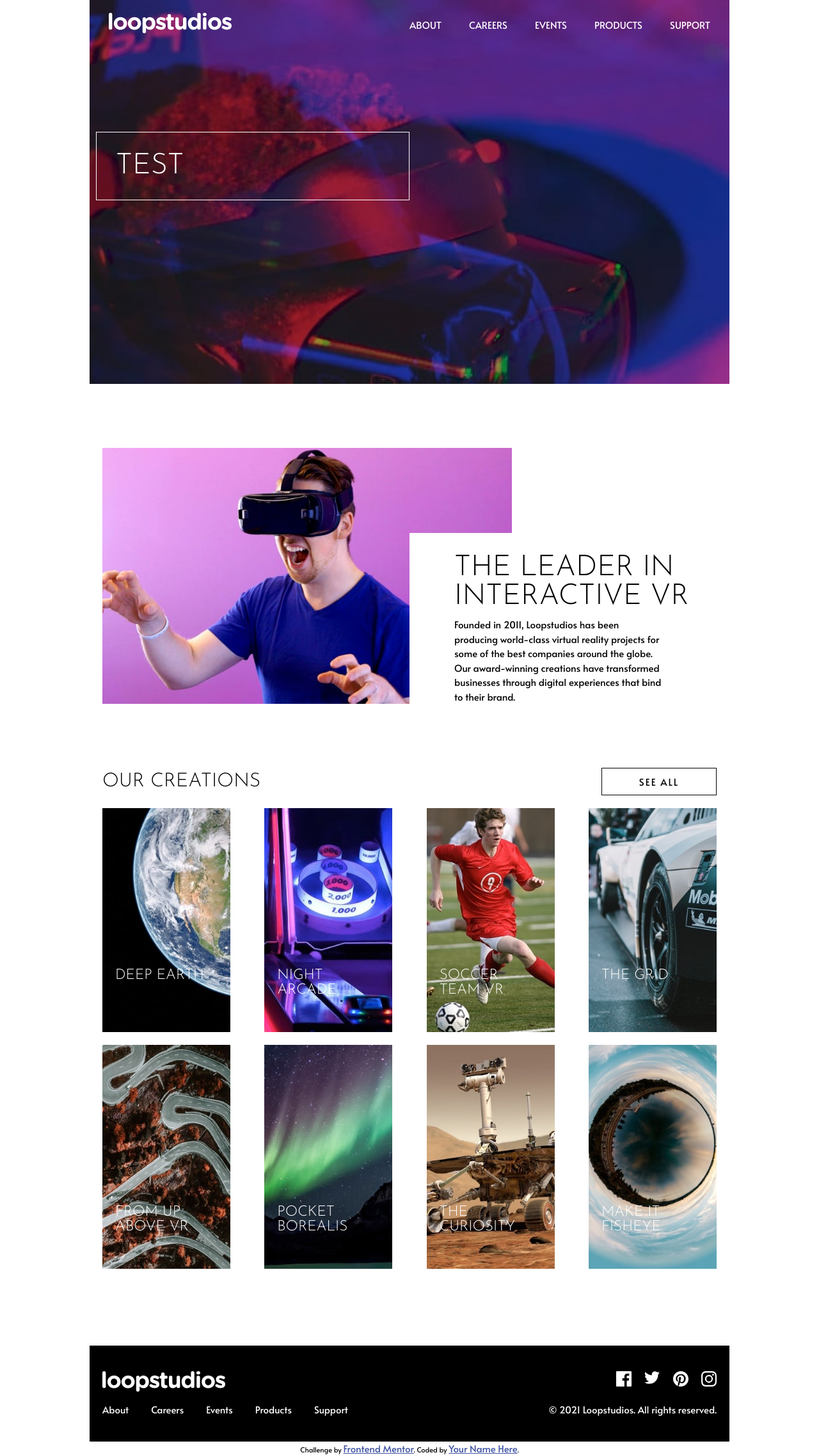
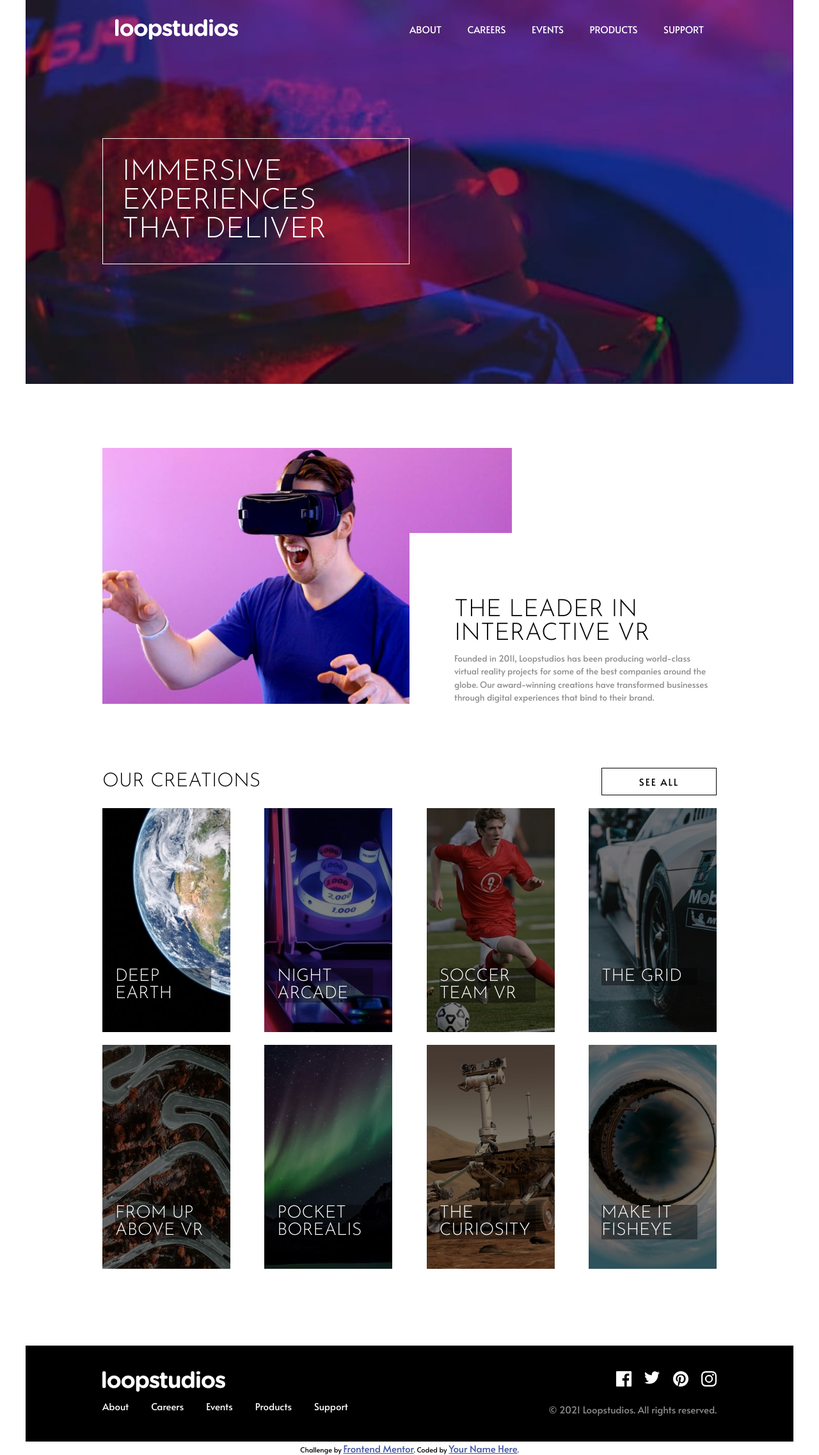
Before and after one commit to Pi-Gul/loopstudios-landing-page, a plain HTML site: page index.html in a window 1280 px wide. Shown: the whole page at 64% size. Drawn offline with Linux system fonts and the light colour scheme.

Commit message:
Add highlights; fix problems with the nav menu; apply stylistic corrections

```diff
--- a/css/style.css
+++ b/css/style.css
@@ -4,6 +4,8 @@
     box-sizing: border-box;
     font-size: 15px;
     --section-blank: 100px;
+    --Dark-Gray: hsl(0, 0%, 55%);
+    --Very-Dark-Gray: hsl(0, 0%, 41%);
     font-family: 'Alata', sans-serif;
 }
 body {
@@ -21,7 +23,7 @@ header {
     height: 600px;
     background-image: url('../images/mobile/image-hero.jpg');
     background-size: cover;
-    padding: 20px 10px;
+    padding: 30px 20px;
     margin-bottom: var(--section-blank);
     position: relative;
 }
@@ -31,12 +33,15 @@ header {
     align-items: center;
     margin-bottom: 150px;
 }
+.close-icon {
+    display: none;
+}
 .main-nav {
     display: none;
     position: absolute;
-    top: 50px;
+    top: 70px;
     left: 0px;
-    height: 500px;
+    height: 535px;
     background-color: black;
     width: 375px;
     padding-top: 50px;
@@ -90,8 +95,10 @@ header {
 .about-text p {
     text-align: center;
     line-height: 1.5;
-    width: 80%;
+    width: 85%;
     margin: 0 auto;
+    color: var(--Dark-Gray);
+    font-size: 1.08rem;
 }
 
 /* OUR CREATIONS */
@@ -118,6 +125,8 @@ header {
 }
 .creation-button:hover {
     cursor: pointer;
+    background-color: black;
+    color: white;
 }
 .creation-button.top {
     display: none;
@@ -151,6 +160,7 @@ header {
     background-image: url('../images/mobile/image-fisheye.jpg')
 }
 .creation-card {
+    position: relative;
     height: 120px;
     background-size: cover;
     padding-top: 50px;
@@ -163,10 +173,20 @@ header {
     cursor: pointer;
     filter: brightness(170%);
 }
+.backdrop-dim {
+    top: 0;
+    left: 0;
+    width: 100%;
+    height: 120px;
+    position: absolute;
+    background-color: hsla(0, 0%, 0%, 0.5);
+}
 .creation-card h2 {
     color: white;
-    width: 40%;
-    font-size: 1.5rem;
+    width: 45%;
+    font-size: 1.7rem;
+    backdrop-filter: brightness(60%);
+    position: absolute;
 }
 
 
@@ -198,6 +218,11 @@ footer {
 .footer-nav li {
     margin-bottom: 20px;
     list-style: none;
+    padding-bottom: 5px;
+}
+.footer-nav li:hover {
+    border-bottom: 1px solid white;
+    padding-bottom: 4px;
 }
 .footer-nav a {
     text-decoration: none;
@@ -215,8 +240,16 @@ footer {
     margin-right: auto;
     margin-bottom: 20px;
 }
+.footer-two .social a {
+    padding-bottom: 5px;
+}
+.footer-two .social a:hover {
+    border-bottom: 1px solid white;
+    padding-bottom: 4px;
+}
 .footer-two p {
     text-align: center;
+    color: var(--Dark-Gray);
 }
 
 /* ATTRIBUTION */
@@ -230,13 +263,19 @@ footer {
 
 @media only screen and (min-width: 1100px) {
     body {
-        width: 80%;
-        max-width: 1000px;
+        width: 100%;
+        max-width: 1200px;
+    }
+    header {
+        padding: 30px 10%;
     }
     .ribbon {
         padding: 0 20px;
     }
     .hamburger-icon {
+        display: none;
+    }
+    .close-icon {
         display: none;
     }
     .main-nav {
@@ -254,6 +293,11 @@ footer {
     }
     .main-nav li {
         margin-bottom: 0px;
+        padding-bottom: 5px;
+    }
+    .main-nav li:hover {
+        border-bottom: 1px solid white;
+        padding-bottom: 4px;
     }
     .banner {
         width: 50%;
@@ -264,6 +308,7 @@ footer {
     }
     .about-us {
         grid-template: 1fr 1fr 1fr / repeat(6, 1fr);
+        padding: 0 10%;
     }
     .about-img {
         height: 400px;
@@ -277,13 +322,17 @@ footer {
         padding-left: 70px;
     }
     .about-text h1 {
-        font-size: 3rem;
+        font-size: 2.5rem;
         text-align: left;
     }
     .about-text p {
-        font-size: 1rem;
+        font-size: 0.9rem;
         text-align: left;
         margin: 0;
+        width: 100%;
+    }
+    .our-creations {
+        padding: 0 10%;
     }
     .creation-button.top {
         display: block;
@@ -308,9 +357,13 @@ footer {
         height: 350px;
         padding-top: 250px;
     }
+    .backdrop-dim {
+        width: 100%;
+        height: 350px;
+    }
     .creation-card h2 {
-        font-size: 1.5rem;
-        width: 90%;
+        font-size: 1.8rem;
+        width: 75%;
     }
     .deep-earth {
         background-image: url('../images/desktop/image-deep-earth.jpg')
@@ -343,7 +396,7 @@ footer {
         flex-direction: row;
         justify-content: space-between;
         height: 150px;
-        padding: 40px 20px;
+        padding: 40px 10%;
     }
     .footer-one {
         width: 40%;
--- a/index.html
+++ b/index.html
@@ -21,6 +21,7 @@
       <div class='ribbon'>
         <a href='#'><div class='logo'><img src='./images/logo.svg'></div></a>
         <div class='hamburger-icon'><img class='hamburger-icon-img' src='./images/icon-hamburger.svg'></div>
+        <div class='close-icon'><img class='close-icon-img' src='./images/icon-close.svg'></div>
         <nav class='main-nav'>
           <ul>
             <li><a href='#'>About</a></li>
@@ -62,24 +63,31 @@
             <h2>Deep Earth</h2>
           </article>
           <article class='creation-card night-arcade'>
+            <div class='backdrop-dim'></div>
             <h2>Night arcade</h2>
           </article>
           <article class='creation-card soccer-team-vr'>
+            <div class='backdrop-dim'></div>
             <h2>Soccer team VR</h2>
           </article>
           <article class='creation-card the-grid'>
+            <div class='backdrop-dim'></div>
             <h2>The grid</h2>
           </article>
           <article class='creation-card from-up-above-vr'>
+            <div class='backdrop-dim'></div>
             <h2>From up above VR</h2>
           </article>
           <article class='creation-card pocket-borealis'>
+            <div class='backdrop-dim'></div>
             <h2>Pocket borealis</h2>
           </article>
           <article class='creation-card the-curiosity'>
+            <div class='backdrop-dim'></div>
             <h2>The curiosity</h2>
           </article>
           <article class='creation-card make-it-fisheye'>
+            <div class='backdrop-dim'></div>
             <h2>Make it fisheye</h2>
           </article>
         </div>
--- a/js/script.js
+++ b/js/script.js
@@ -1,10 +1,12 @@
-const menuButton = document.querySelector('.hamburger-icon-img');
+const hamburgerButton = document.querySelector('.hamburger-icon-img');
+const closeButton = document.querySelector('.close-icon-img');
 const mainNav = document.querySelector('.main-nav');
 const bannerH1 = document.getElementById('banner-h1');
+const mediaQuery = window.matchMedia('(min-width: 1100px)');
 
-bannerH1.innerHTML = 'TEST';
+//bannerH1.innerHTML = 'TEST';
 
-function toggleMenu(ev) {
+/*function toggleMenu(ev) {
     bannerH1.innerHTML = 'IT WORKS';
     let mainNavStyle = window.getComputedStyle(mainNav);
     if(mainNavStyle.getPropertyValue('display')==='none') {
@@ -14,11 +16,32 @@ function toggleMenu(ev) {
         mainNav.style.setProperty('display', 'none');
         menuButton.setAttribute('src', './images/icon-hamburger.svg');
     };
+};*/
+
+function toggleMenu(ev) {
+    let mainNavStyle = window.getComputedStyle(mainNav);
+    if(mainNavStyle.getPropertyValue('display')==='none') {
+        mainNav.style.setProperty('display', 'block');
+        hamburgerButton.setAttribute('src', './images/icon-close.svg');
+    } else if(mainNavStyle.getPropertyValue('display')==='block') {
+        mainNav.style.setProperty('display', 'none');
+        hamburgerButton.setAttribute('src', './images/icon-hamburger.svg');
+    };
+}
+
+function activateMenu(ev) {
+    if(ev.matches) {
+        mainNav.style.display = 'block';
+        console.log('ACTIVATE');
+    } else {
+        mainNav.style.display = 'none';
+        hamburgerButton.setAttribute('src', './images/icon-hamburger.svg');
+        console.log('DEACTIVATE')
+    }
+
 };
 
-function activateMenu(ev) {
-    mainNav.style.display = 'block';
-};
+hamburgerButton.addEventListener('click', toggleMenu);
+closeButton.addEventListener('click', toggleMenu);
 
-menuButton.addEventListener('click', toggleMenu);
-window.matchMedia('only screen and (min-width: 1100px)').onchange = activateMenu;
+mediaQuery.addListener(activateMenu);
```
